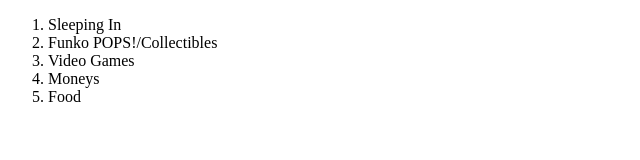
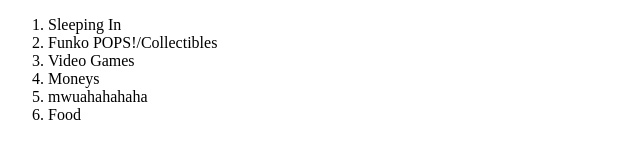
Before and after one commit to dulrath12/my-fav-things, a plain HTML site: page index.html in a window 1280 px wide. Shown: the whole page, without its empty margins (0-640 px from the left). Drawn offline with Linux system fonts and the light colour scheme.

Commit message:
Update index.html
added stooof

```diff
--- a/index.html
+++ b/index.html
@@ -12,6 +12,7 @@
         <li>Funko POPS!/Collectibles</li>
         <li>Video Games</li>
         <li>Moneys</li>
+        <li>mwuahahahaha</li>
         <li>Food</li>
     </ol>
 
```
